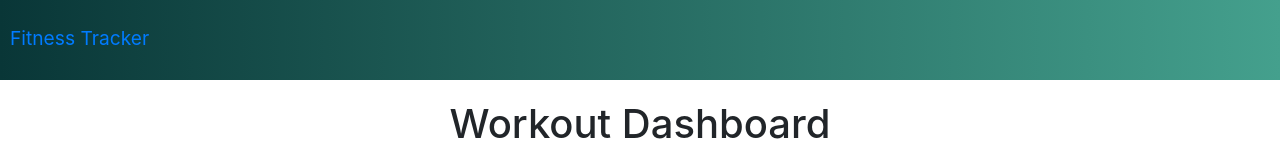
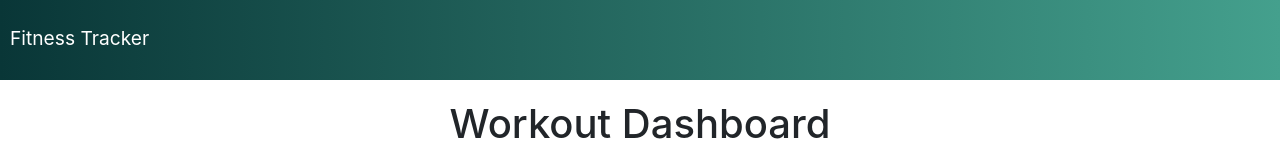
Before and after one commit to wuyaheng/fitness-tracker, a website: page public/stats.html in a window 1280 px wide. Drawn offline with nearby package versions, Linux system fonts and the light colour scheme; no server answers.

Commit message:
change a tag hover effect

```diff
--- a/public/stats.html
+++ b/public/stats.html
@@ -12,6 +12,17 @@
       crossorigin="anonymous"
     />
     <title>Fitness Chart</title>
+
+    <style>
+      a,
+      a:hover,
+      a:active,
+      a:visited {
+        text-decoration: none;
+        color: inherit;
+      }
+
+    </style>
   </head>
   <nav>
     <a href="/">Fitness Tracker</a>
```
